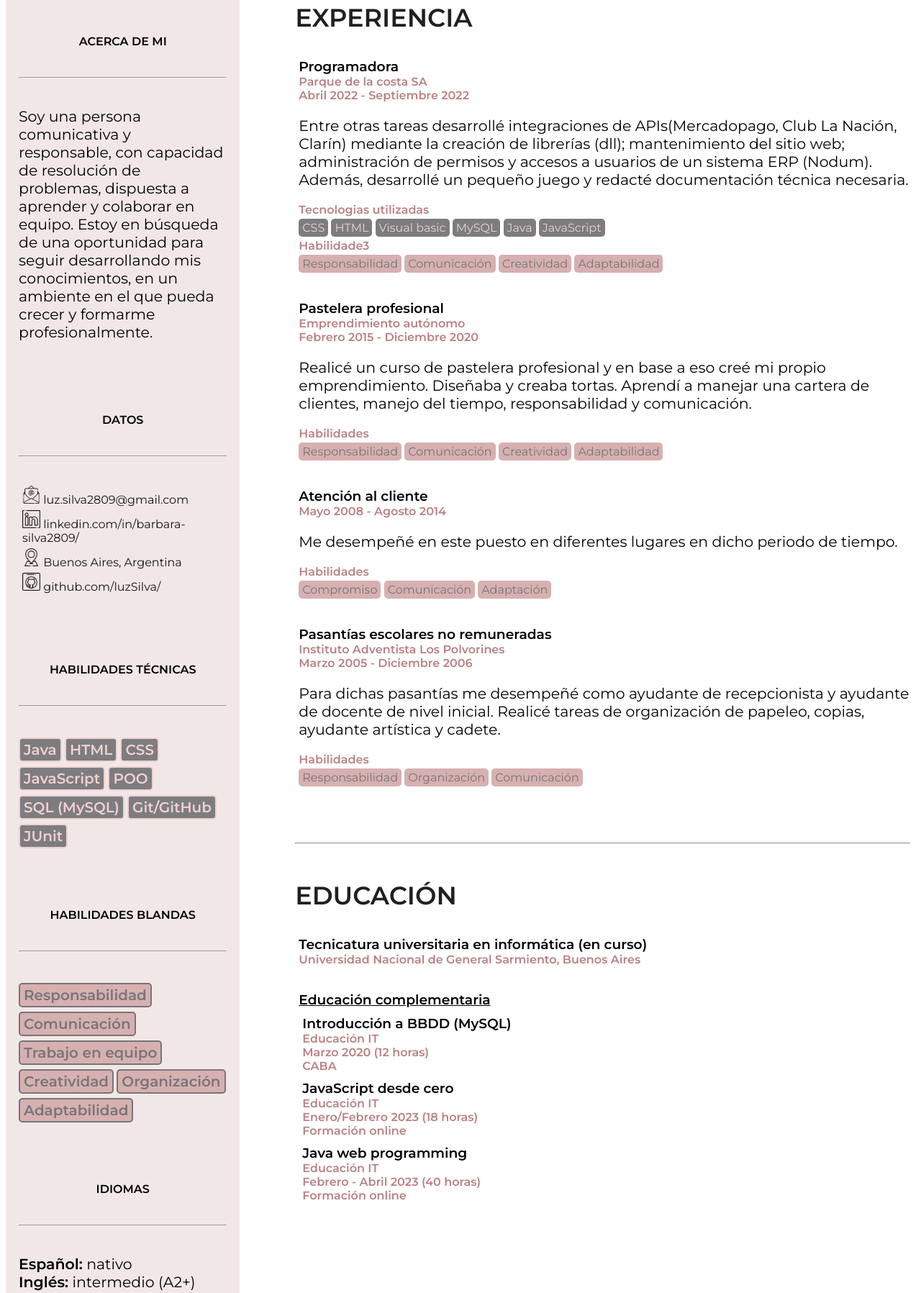
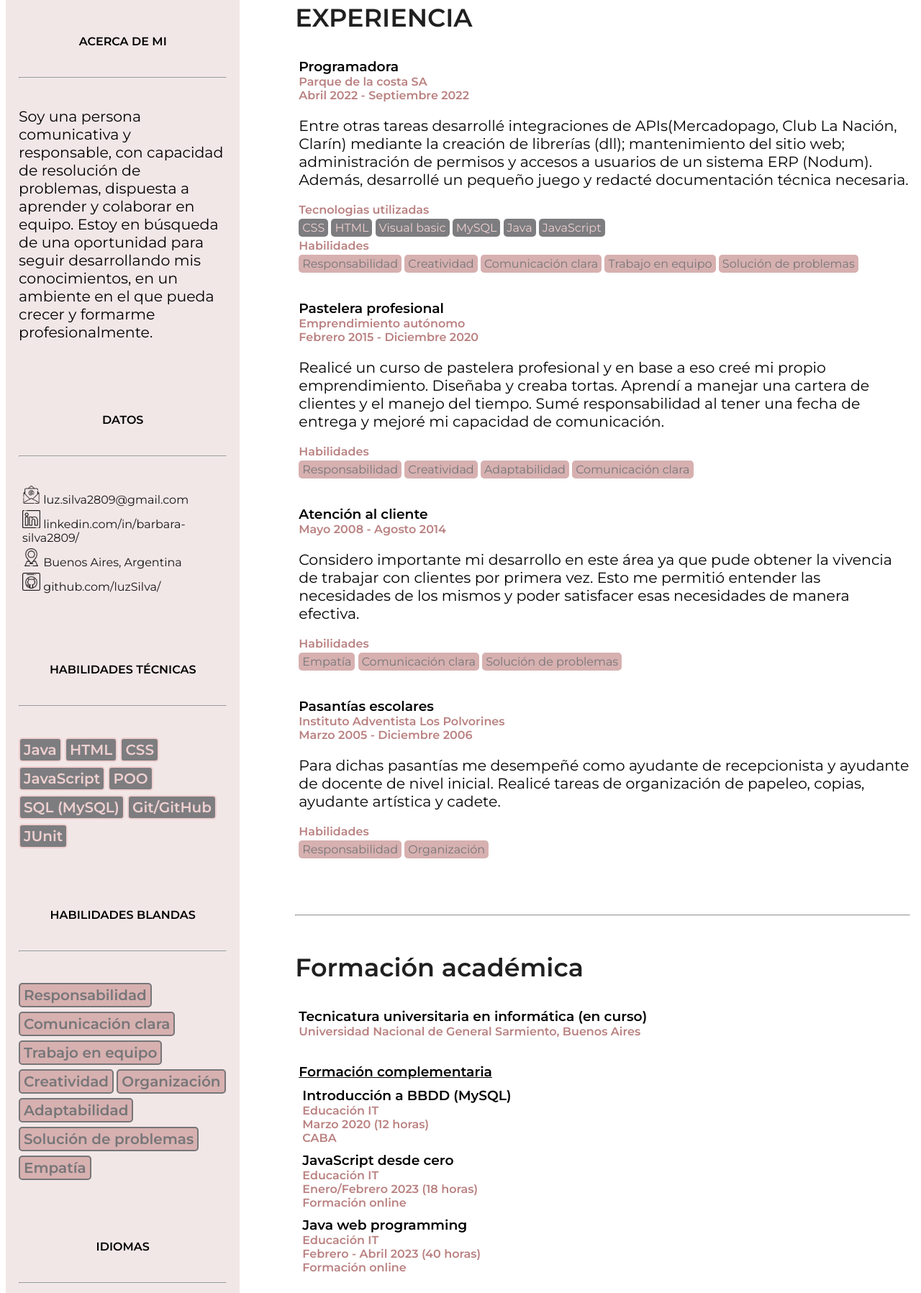
Before and after one commit to luzSilva/CV_Barbara-Silva, a plain HTML site: page index.html in a window 1280 px wide. Shown: the part 375-2172 px from the top of the page at 72% size. Drawn offline with Linux system fonts and the light colour scheme.

Commit message:
arreglos finales

```diff
--- a/index.html
+++ b/index.html
@@ -63,11 +63,13 @@
                 <hr>
                 <section>
                     <div>Responsabilidad</div>
-                    <div>Comunicación</div>
+                    <div>Comunicación clara</div>
                     <div>Trabajo en equipo</div>
                     <div>Creatividad</div>
                     <div>Organización</div>
                     <div>Adaptabilidad</div>
+                    <div>Solución de problemas</div>
+                    <div>Empatía</div>
                 </section>
 
             </article>
@@ -112,12 +114,13 @@
                             <div>Java</div>
                             <div>JavaScript</div>
                         </section>
-                        <h4>Habilidade3</h4>
+                        <h4>Habilidades</h4>
                         <section class="habilidades_sociales">
                             <div>Responsabilidad</div>
-                            <div>Comunicación</div>
                             <div>Creatividad</div>
-                            <div>Adaptabilidad</div>
+                            <div>Comunicación clara</div>
+                            <div>Trabajo en equipo</div>
+                            <div>Solución de problemas</div>
                         </section>
                     </li>
                     <li>
@@ -125,31 +128,31 @@
                         <h4>Emprendimiento autónomo <br>
                             Febrero 2015 -  Diciembre 2020</h4>
                         <p>Realicé un curso de pastelera profesional y en base a eso creé mi propio emprendimiento.
-                            Diseñaba y creaba tortas. Aprendí a manejar una cartera de clientes, manejo del tiempo, responsabilidad y comunicación.
+                            Diseñaba y creaba tortas. Aprendí a manejar una cartera de clientes y el manejo del tiempo. Sumé responsabilidad al tener una fecha de entrega y mejoré mi capacidad de comunicación.
                         </p>
                         <h4>Habilidades</h4>
                         <section class="habilidades_sociales">
                             <div>Responsabilidad</div>
-                            <div>Comunicación</div>
                             <div>Creatividad</div>
                             <div>Adaptabilidad</div>
+                            <div>Comunicación clara</div>
                         </section>
                     </li>
                     <li>
                         <h3>Atención al cliente</h3>
                         <h4>Mayo 2008 - Agosto 2014 </h4>
                         <p>
-                            Me desempeñé en este puesto en diferentes lugares en dicho periodo de tiempo.
+                            Considero importante mi desarrollo en este área ya que pude obtener la vivencia de trabajar con clientes por primera vez. Esto me permitió entender las necesidades de los mismos y poder satisfacer esas necesidades de manera efectiva.
                         </p>
                         <h4>Habilidades</h4>
                         <section class="habilidades_sociales">
-                            <div>Compromiso</div>
-                            <div>Comunicación</div>
-                            <div>Adaptación</div>
+                            <div>Empatía</div>
+                            <div>Comunicación clara</div>
+                            <div>Solución de problemas</div>
                         </section>
                     </li>
                     <li>
-                        <h3>Pasantías escolares no remuneradas</h3>
+                        <h3>Pasantías escolares</h3>
                         <h4>Instituto Adventista Los Polvorines <br>
                             Marzo 2005 - Diciembre 2006</h4>
                         <p>
@@ -160,14 +163,13 @@
                         <section class="habilidades_sociales">
                             <div>Responsabilidad</div>
                             <div>Organización</div>
-                            <div>Comunicación</div>
                         </section>
                     </li>
                 </ul>
             </article>
             <hr>
             <article>
-                <h2>EDUCACIÓN</h2>
+                <h2>Formación académica</h2>
                 <ul>
                     <li>
                         <h3>Tecnicatura universitaria en informática (en curso)</h3>
@@ -175,7 +177,7 @@
                     </li>
 
                     <li>
-                        <h3><u>Educación complementaria</u></h3>
+                        <h3><u>Formación complementaria</u></h3>
                         <ul id="educacion_complementaria">
                             <li>
                                 <h3>Introducción a BBDD (MySQL) </h3>
```
